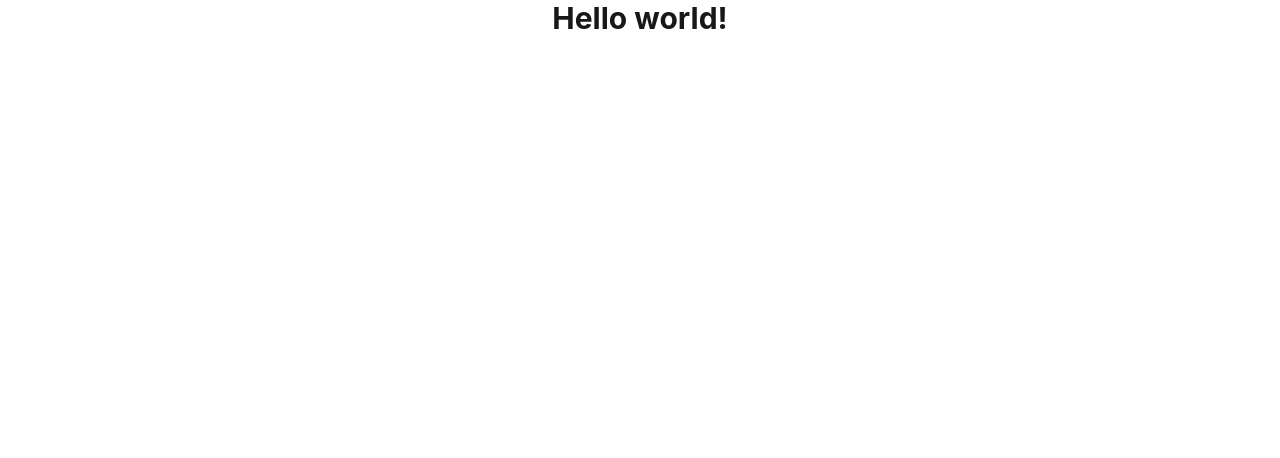
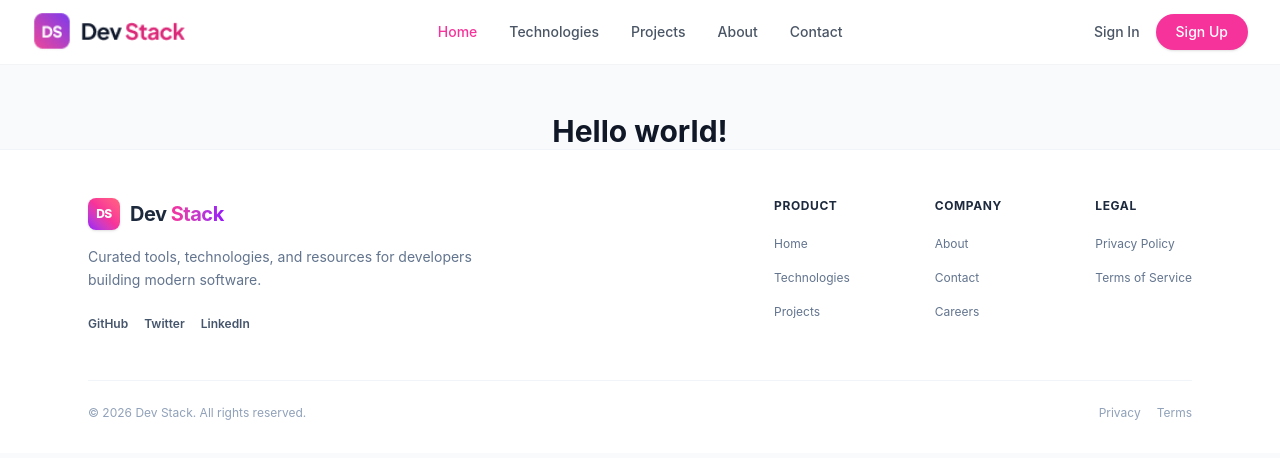
Before and after one commit to mdismailtanvir6-lgtm/ph-assignment-5, a React (Vite) app: page / in a window 1280 px wide. Shown: the top 458 px of the page. Built offline with nearby package versions, Linux system fonts and the light colour scheme.

Commit message:
navbar and footer component done

```diff
--- a/src/App.tsx
+++ b/src/App.tsx
@@ -1,10 +1,17 @@
+import Navbar from "./components/layout/Navbar";
+import Footer from "./components/layout/Footer";
+
 function App() {
   return (
-    <>
-      <div className="text-center">
-        <h1 className="text-3xl font-bold">Hello world!</h1>
-      </div>
-    </>
+    <div className="min-h-screen bg-gray-50">
+      <Navbar />
+
+      {/* Page Content */}
+      <main className="text-center mt-12 px-4">
+        <h1 className="text-3xl font-bold text-gray-900">Hello world!</h1>
+      </main>
+      <Footer />
+    </div>
   );
 }
 
--- /dev/null
+++ b/src/components/layout/Footer.jsx
@@ -0,0 +1,147 @@
+import React from 'react';
+
+// Footer data array for easy maintenance and scaling
+const FOOTER_DATA = {
+  brand: {
+    name: 'Dev Stack',
+    tagline: 'Curated tools, technologies, and resources for developers building modern software.',
+    copyrightYear: 2026,
+  },
+  socials: [
+    { label: 'GitHub', href: '#' },
+    { label: 'Twitter', href: '#' },
+    { label: 'LinkedIn', href: '#' },
+  ],
+  sections: [
+    {
+      title: 'PRODUCT',
+      links: [
+        { label: 'Home', href: '#' },
+        { label: 'Technologies', href: '#' },
+        { label: 'Projects', href: '#' },
+      ],
+    },
+    {
+      title: 'COMPANY',
+      links: [
+        { label: 'About', href: '#' },
+        { label: 'Contact', href: '#' },
+        { label: 'Careers', href: '#' },
+      ],
+    },
+    {
+      title: 'LEGAL',
+      links: [
+        { label: 'Privacy Policy', href: '#' },
+        { label: 'Terms of Service', href: '#' },
+      ],
+    },
+  ],
+  bottomLegal: [
+    { label: 'Privacy', href: '#' },
+    { label: 'Terms', href: '#' },
+  ],
+};
+
+export const Footer = () => {
+  return (
+    <footer className="w-full bg-white text-slate-600 border-t border-slate-100 font-sans">
+      <div className="max-w-6xl mx-auto px-6 pt-12 pb-8">
+        {/* Top Section */}
+        <div className="flex flex-col md:flex-row md:justify-between items-center md:items-start text-center md:text-left gap-8 md:gap-12 pb-12">
+
+          {/* Brand Info & Socials */}
+          <div className="max-w-sm flex flex-col items-center md:items-start">
+            {/* Logo */}
+            <a href="#" className="flex items-center gap-2.5 group">
+              <div className="w-8 h-8 rounded-lg bg-linear-to-tr from-purple-600 via-pink-500 to-rose-400 flex items-center justify-center shadow-sm">
+                <span className="text-white font-extrabold text-xs tracking-tighter">DS</span>
+              </div>
+              <span className="text-xl font-bold tracking-tight text-slate-800">
+                Dev <span className="bg-linear-to-r from-pink-500 to-purple-600 bg-clip-text text-transparent">Stack</span>
+              </span>
+            </a>
+
+            {/* Tagline */}
+            <p className="mt-4 text-xs sm:text-sm text-slate-500 leading-relaxed max-w-xs md:max-w-none">
+              {FOOTER_DATA.brand.tagline}
+            </p>
+
+            {/* Desktop Social Links */}
+            <div className="hidden md:flex items-center gap-4 mt-6">
+              {FOOTER_DATA.socials.map((social) => (
+                <a
+                  key={social.label}
+                  href={social.href}
+                  className="text-xs font-semibold text-slate-600 hover:text-pink-600 transition-colors duration-200"
+                >
+                  {social.label}
+                </a>
+              ))}
+            </div>
+
+            {/* Mobile Social Links (Centered with bullet separators) */}
+            <div className="flex md:hidden items-center justify-center gap-3 mt-5 text-xs font-medium text-slate-600">
+              {FOOTER_DATA.socials.map((social, idx) => (
+                <React.Fragment key={social.label}>
+                  <a href={social.href} className="hover:text-pink-600 transition-colors">
+                    {social.label}
+                  </a>
+                  {idx < FOOTER_DATA.socials.length - 1 && (
+                    <span className="text-slate-400 font-bold">•</span>
+                  )}
+                </React.Fragment>
+              ))}
+            </div>
+          </div>
+
+          {/* Navigation Links (Hidden on small mobile screens as per designs, or shown grid) */}
+          <div className="hidden md:grid grid-cols-3 gap-8 lg:gap-16">
+            {FOOTER_DATA.sections.map((section) => (
+              <div key={section.title} className="flex flex-col">
+                <h4 className="text-xs font-bold text-slate-800 tracking-wider uppercase mb-4">
+                  {section.title}
+                </h4>
+                <ul className="space-y-2.5">
+                  {section.links.map((link) => (
+                    <li key={link.label}>
+                      <a
+                        href={link.href}
+                        className="text-xs text-slate-500 hover:text-slate-800 transition-colors duration-200"
+                      >
+                        {link.label}
+                      </a>
+                    </li>
+                  ))}
+                </ul>
+              </div>
+            ))}
+          </div>
+
+        </div>
+
+        {/* Bottom Bar Separator */}
+        <div className="border-t border-slate-100 pt-6 flex flex-col sm:flex-row items-center justify-between text-xs text-slate-400 gap-4">
+          <p>
+            © {FOOTER_DATA.brand.copyrightYear} {FOOTER_DATA.brand.name}. All rights reserved.
+          </p>
+
+          <div className="flex items-center gap-4">
+            {FOOTER_DATA.bottomLegal.map((item) => (
+              <a
+                key={item.label}
+                href={item.href}
+                className="hover:text-slate-600 transition-colors"
+              >
+                {item.label}
+              </a>
+            ))}
+          </div>
+        </div>
+
+      </div>
+    </footer>
+  );
+};
+
+export default Footer;
--- /dev/null
+++ b/src/components/layout/Navbar.jsx
@@ -0,0 +1,107 @@
+import React, { useState } from "react";
+import { FiMenu, FiX } from "react-icons/fi";
+import logo from "../../assets/logo-text.png";
+
+const Navbar = () => {
+  const [isOpen, setIsOpen] = useState(false);
+
+  const navLinks = [
+    { name: "Home", href: "#", active: true },
+    { name: "Technologies", href: "#" },
+    { name: "Projects", href: "#" },
+    { name: "About", href: "#" },
+    { name: "Contact", href: "#" },
+  ];
+
+  return (
+    <nav className="w-full bg-white border-b border-gray-100 px-4 sm:px-8 py-3 font-sans">
+      <div className="max-w-7xl mx-auto flex items-center justify-between">
+        {/* Left Section: Mobile Menu Button (Flex Left on Mobile) */}
+        <div className="flex-1 md:flex-none flex items-center justify-start">
+          <button
+            onClick={() => setIsOpen(!isOpen)}
+            className="md:hidden text-gray-600 focus:outline-none p-1"
+            aria-label="Toggle Menu"
+          >
+            {isOpen ? <FiX size={26} /> : <FiMenu size={26} />}
+          </button>
+
+          {/* Logo on Desktop (Flows naturally on desktop) */}
+          <picture className="hidden md:block">
+            <img src={logo} alt="Logo" className="h-10 w-auto" />
+          </picture>
+        </div>
+
+        {/* Center Section: Logo on Mobile / Nav Links on Desktop */}
+        <div className="flex-1 md:flex-none flex items-center justify-center">
+          {/* Logo on Mobile (Flex centered) */}
+          <picture className="md:hidden">
+            <img src={logo} alt="Logo" className="h-10 w-auto" />
+          </picture>
+
+          {/* Links on Desktop */}
+          <div className="hidden md:flex items-center gap-8">
+            {navLinks.map((link) => (
+              <a
+                key={link.name}
+                href={link.href}
+                className={`text-sm font-medium transition-colors ${
+                  link.active
+                    ? "text-pink-500"
+                    : "text-gray-600 hover:text-gray-900"
+                }`}
+              >
+                {link.name}
+              </a>
+            ))}
+          </div>
+        </div>
+
+        {/* Right Section: Action Buttons (Flex Right on Mobile) */}
+        <div className="flex-1 md:flex-none flex items-center justify-end gap-4">
+          <a
+            href="#"
+            className="text-sm font-medium text-gray-600 hover:text-gray-900 hidden sm:inline-block"
+          >
+            Sign In
+          </a>
+          <a
+            href="#"
+            className="px-5 py-2 text-sm font-medium text-white bg-pink-500 hover:bg-pink-600 rounded-full transition-all duration-200 shadow-sm"
+          >
+            Sign Up
+          </a>
+        </div>
+      </div>
+
+      {/* Mobile Dropdown Menu */}
+      {isOpen && (
+        <div className="md:hidden mt-3 pt-3 pb-2 border-t border-gray-100 space-y-2">
+          {navLinks.map((link) => (
+            <a
+              key={link.name}
+              href={link.href}
+              className={`block px-3 py-2 rounded-md text-base font-medium ${
+                link.active
+                  ? "text-pink-500 bg-pink-50"
+                  : "text-gray-600 hover:text-gray-900 hover:bg-gray-50"
+              }`}
+            >
+              {link.name}
+            </a>
+          ))}
+          <div className="pt-2 border-t border-gray-100 flex flex-col gap-2 sm:hidden">
+            <a
+              href="#"
+              className="block px-3 py-2 text-base font-medium text-gray-600 hover:bg-gray-50 rounded-md"
+            >
+              Sign In
+            </a>
+          </div>
+        </div>
+      )}
+    </nav>
+  );
+};
+
+export default Navbar;
```
Also changed, not shown: src/assets/banner-stack.png (added), src/assets/logo-text.png (added).
